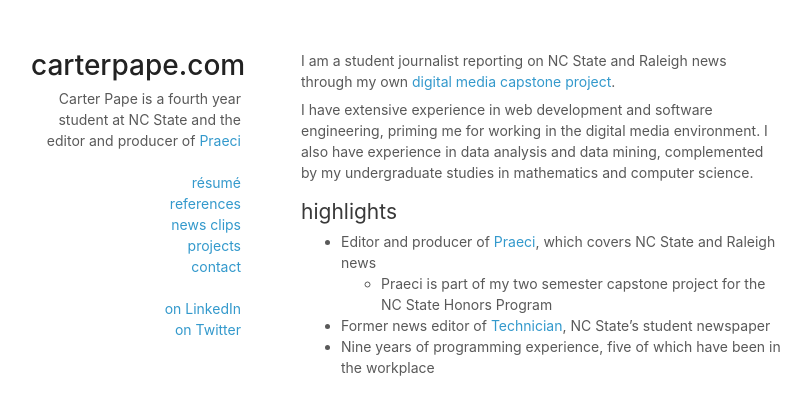
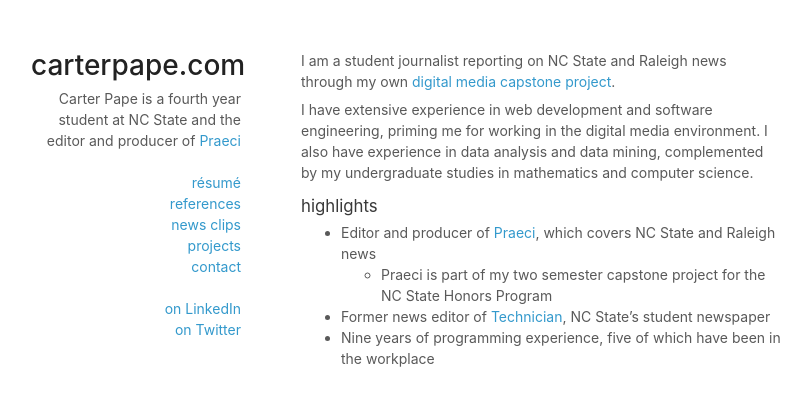
Before and after one commit to CarterPape/CarterPape.github.io, a Jekyll site: the page built from index.md, in a window 1280 px wide. Shown: the top 415 px of the page, without its empty margins (234-1045 px from the left). Built offline with Jekyll 4.4.1, drawn with Linux system fonts in a browser that asks for light colours.

Commit message:
tweaking font size

```diff
--- a/_sass/_basics.scss
+++ b/_sass/_basics.scss
@@ -45,6 +45,7 @@ h1 {
 h2 {
   color: #393939;
   font-weight: 400;
+  font-size: 1.2em;
 }
 
 h3, h4, h5, h6 {
--- a/_sass/_media.scss
+++ b/_sass/_media.scss
@@ -1,3 +1,10 @@
 @media only screen and (max-device-width: 480px)  {
-	body { font-size: 20px; }
+	body {
+	    font-size: 20px;
+	}
+	header.site-info {
+	    ul, ol {
+	        font-size: 24px;
+	    }
+	}
 }
```
